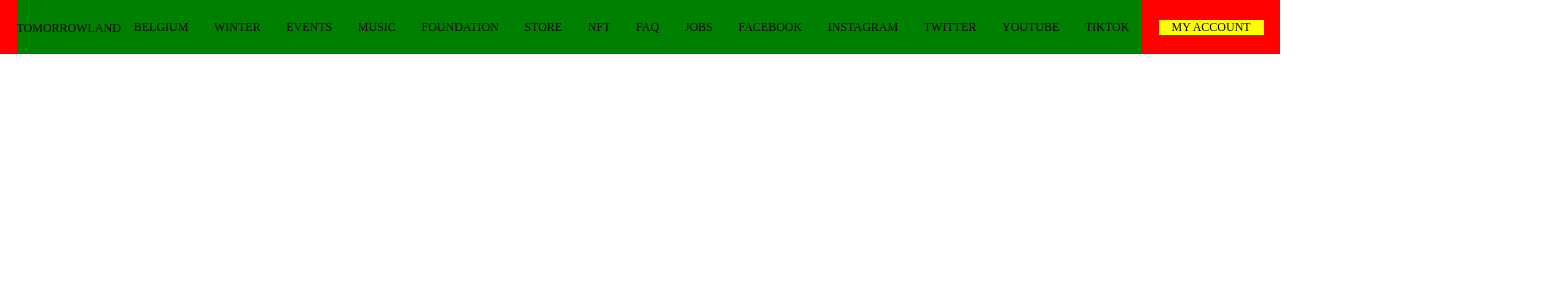
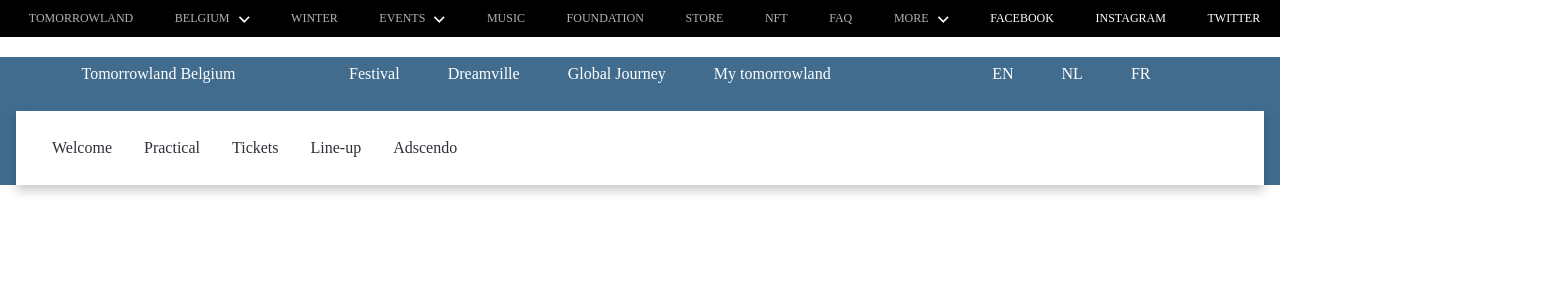
Before and after one commit to lauritisreyes/tomorrowland-2023, a React (Vite) app: page / in a window 1280 px wide. Shown: the top 300 px of the page, 1566 px wide, since content can reach past the window. Built offline with nearby package versions, Linux system fonts and the light colour scheme.

Commit message:
Header structure

```diff
--- a/src/components/Home/Header/Header.jsx
+++ b/src/components/Home/Header/Header.jsx
@@ -3,16 +3,15 @@
 
 export const Header = () => {
 
-
-
-
-
     return (
-        <div className="Cabecera">
+        <div className="header">
             <TopBar/>
+            <NavBar/>
         </div>
     )
 }
+
+
 
 const TopBar = () => {
 
@@ -25,7 +24,7 @@
         { id:5, text:'Store', chevron: false },
         { id:6, text:'NFT', chevron: false },
         { id:7 , text:'FAQ' , chevron: false },
-        { id:8 , text:'Jobs' , chevron: false }
+        { id:8 , text:'More' , chevron: true }
     ]
 
     const social = [
@@ -39,27 +38,33 @@
     return (
         <div className="topBar">
 
-
+            {/* Left Block */}
             <div className="topBar-leftBlock">
 
-                <a href="" className="topBar-name">
-                    <div className="topBar-logo">
-                        <img src="" alt="" className="topBar-icon" />
-                        <span className="topBar-link">Tomorrowland</span>
-                    </div>
+                {/* Name */}
+                <a href="" className="topBar-link">
+                    <img src="" alt="" className="link-icon" />
+                    <span className="link-text">Tomorrowland</span>
                 </a>
 
+                {/* Navigation */}
                 <nav className="topBar-nav">
                     <ul className="topBar-ul">
-                        { links.map ( ({ id, text }) =>
+                        { links.map ( ({ id, text, chevron }) =>
                             <li key={id} className="topBar-li">
-                                <a className="topBar-link" href="">{text}
+                                <a className="topBar-link" href="">
+                                    <span className="link-text">{text}</span>
+                                    <span className={`topBar-icon ${ chevron ? 'active' : ''}`}>
+                                        <img src="assets/header/chevron.svg" alt="" className="topBar-chevron" />
+                                    </span>
                                 </a>
+
                             </li>
                         )}
                     </ul>
                 </nav>
 
+                {/* Social */}
                 <ul className="topBar-ul">
                     { social.map ( ( {id, type }) =>
                         <li key={id} className="topBar-li">
@@ -70,11 +75,89 @@
 
             </div>
 
+            {/* Right Block */}
             <div className="topBar-rightBlock">
-                <a href="" className="topBar-link">My account</a>
+                <a href="" className="topBar-link">
+                    <span className="link-text">My account</span>
+                </a>
             </div>
 
         </div>
     )
 
 }
+
+
+const NavBar = () => {
+
+    const section = [
+        { id:0, name: 'Festival', symbol: false },
+        { id:1, name: 'Dreamville', symbol: false },
+        { id:2, name: 'Global Journey', symbol: false },
+        { id:3, name: 'My tomorrowland', symbol: true }
+    ]
+
+    const language = [
+        { id:0, type:'EN'},
+        { id:1, type:'NL'},
+        { id:2, type:'FR'},
+    ]
+
+    const subcategories = [
+        { id:0, name: 'Welcome', symbol: false },
+        { id:1, name: 'Practical', symbol: false },
+        { id:2, name: 'Tickets', symbol: false },
+        { id:3, name: 'Line-up', symbol: true },
+        { id:4, name: 'Adscendo', symbol: true },
+    ]
+
+
+
+    return (
+        <div className="navBar">
+
+
+            {/* Nav Bar Sections */}
+            <div className="navBar-sections">
+
+                {/* Logo */}
+                <a href="" className="sections-link">
+                    <span className="link-text">Tomorrowland Belgium</span>
+                </a>
+
+                {/* Navigation */}
+                <nav className="sections-nav">
+                    <ul className="sections-ul">
+                        {section.map ( ({id, name}) =>
+                            <li className='sections-li' key={id}>
+                                <a href="" className="sections-link">{name}</a>
+                            </li>
+                        )}
+                    </ul>
+                </nav>
+
+                {/* Language */}
+                <ul className="sections-ul">
+                    {language.map ( ( {id,type} ) =>
+                        <li className='sections-link' key={id}>{type}</li>
+                    )}
+                </ul>
+            </div>
+
+
+            {/* Nav Bar Submenu */}
+            <div className="navBar-submenu">
+                <nav className="submenu-nav">
+                    <ul className='submenu-ul'>
+                        {subcategories.map ( ( {id,name} ) =>
+                            <li className='submenu-li' key={id}>
+                                <a className='submenu-link' href="">{name}</a>
+                            </li>
+                        )}
+                    </ul>
+                </nav>
+            </div>
+
+        </div>
+    )
+}
--- a/src/components/Home/Header/Header.scss
+++ b/src/components/Home/Header/Header.scss
@@ -1,19 +1,18 @@
 .topBar {
     width: 100%;
-    background-color: red;
+    background-color: #000000;
     display: flex;
     flex-direction: row;
     justify-content: space-between;
     align-items: center;
+    height: 2.3rem;
     &-leftBlock {
-        background-color: green;
         display: flex;
         flex-direction: row;
         justify-content: center;
         align-items: center;
     }
     &-rightBlock {
-        background-color: yellow;
         display: flex;
         align-items: center;
         justify-content: center;
@@ -31,8 +30,84 @@
         justify-content: center;
     }
     &-link {
+        display: flex;
+        flex-direction: row;
+        align-items: center;
+        justify-content: center;
+        gap: 0.5rem;
         padding: 0 0.8rem 0 0.8rem;
         font-size: 0.75rem;
         text-transform: uppercase;
+        color: white;
+        .link {
+            &-text {
+                color: rgba(255, 255, 255, 0.702);
+            }
+        }
+    }
+    &-icon {
+        width: 12px;
+        height: 12px;
+        display: none;
+        &.active {
+            display: block;
+        }
     }
 }
+
+.navBar {
+    width: 100%;
+    display: flex;
+    flex-direction: column;
+    justify-content: space-between;
+    align-items: center;
+    max-width: 1400px;
+    margin: auto;
+    padding: 0 1rem;
+    margin-top: 1.25rem;
+    background-color: rgb(65, 108, 142);
+    &-sections {
+        display: flex;
+        flex-direction: row nowrap;
+        justify-content: space-between;
+        align-items: center;
+        width: 100%;
+        margin-bottom: 1.25rem;
+        .sections {
+            &-ul {
+                display: flex;
+                flex-direction: row;
+                justify-content: space-between;
+                align-items: center;
+                gap: 3rem;
+            }
+            &-link {
+                padding: 0.5rem 0;
+                color: white;
+            }
+        }
+    }
+
+    &-submenu {
+        display: flex;
+        flex-direction: row;
+        justify-content: flex-start;
+        align-items: center;
+        background-color: white;
+        width: 100%;
+        padding: 1.25rem;
+        box-shadow: 0 6px 10px 0 rgb(0 0 0 / 20%);
+        .submenu {
+            &-ul {
+                display: flex;
+                flex-direction: row;
+                justify-content: center;
+                align-items: center;
+            }
+            &-link {
+                padding: 0.5rem 1rem;
+                color: #2f3037;
+            }
+        }
+    }
+}
```
Also changed, not shown: public/assets/header/chevron.svg (added).
